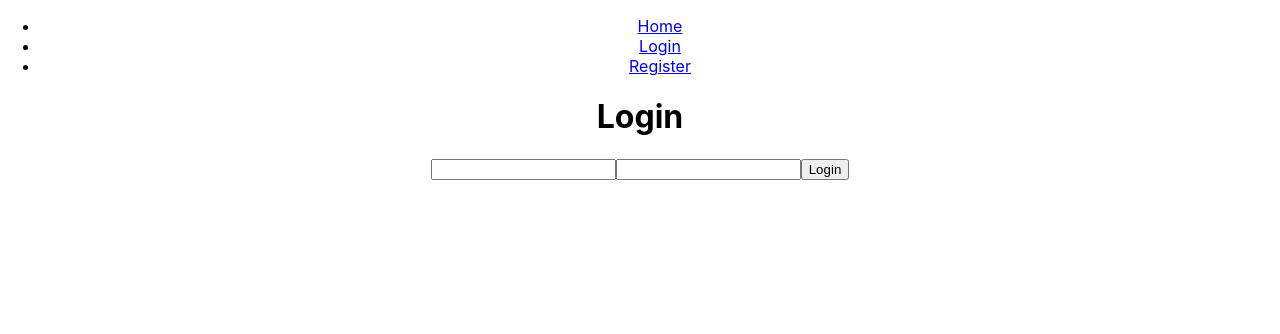
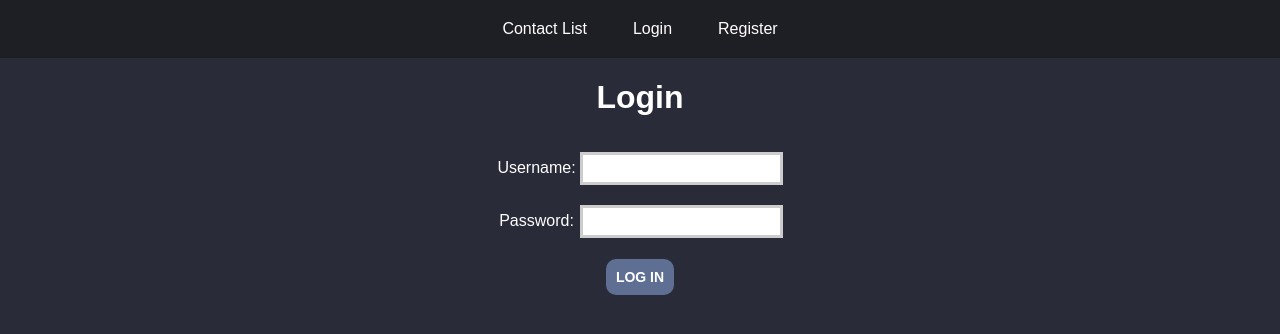
Before and after one commit to KatjaFrancic/Bloksi_contacts, a React (Create React App) app in the folder frontend/: page /login in a window 1280 px wide. Shown: the top 334 px of the page. Built offline with nearby package versions, Linux system fonts and the light colour scheme.

Commit message:
CSS and minor changes

```diff
--- a/frontend/package.json
+++ b/frontend/package.json
@@ -3,6 +3,7 @@
   "version": "0.1.0",
   "private": true,
   "dependencies": {
+    "@syncfusion/ej2-icons": "^20.4.48",
     "@testing-library/jest-dom": "^5.16.5",
     "@testing-library/react": "^13.4.0",
     "@testing-library/user-event": "^13.5.0",
--- a/frontend/src/components/App.css
+++ b/frontend/src/components/App.css
@@ -1,38 +1,116 @@
-.App {
+body {
+  background-color: #292c38;
+  color: #ffffff;
+  padding: 0px;
+  font-family: Arial;
   text-align: center;
 }
 
-.App-logo {
-  height: 40vmin;
-  pointer-events: none;
+ul li{
+  display: inline;
+  margin: 3px;
+  color:blue;
 }
 
-@media (prefers-reduced-motion: no-preference) {
-  .App-logo {
-    animation: App-logo-spin infinite 20s linear;
-  }
+li a {
+  display: block;
+  padding: 8px;
+  background-color: #1e1e25;
+  text-decoration: none;
+  color:#ffffff;
 }
 
-.App-header {
-  background-color: #282c34;
-  min-height: 100vh;
-  display: flex;
-  flex-direction: column;
-  align-items: center;
-  justify-content: center;
-  font-size: calc(10px + 2vmin);
-  color: white;
+li a:hover {
+  background-color: #292c38;
 }
 
-.App-link {
-  color: #61dafb;
+ul{
+  list-style:none;
+  margin:0;
+  padding:0;
+  text-align:center;
+  background-color: #1e1e25;
 }
 
-@keyframes App-logo-spin {
-  from {
-    transform: rotate(0deg);
-  }
-  to {
-    transform: rotate(360deg);
-  }
+ul a{
+  display:inline-block;
+  padding:20px;
 }
+
+button {
+  color: white;
+  border: none;
+  padding: 10px 10px;
+  font-size: 14px;
+  border-radius: 10px;
+  background-color: #5F6F94;
+  margin: 5px;
+  text-transform: uppercase;
+  font-weight: bold;
+  margin-top: 10px;
+}
+
+.btn-danger {
+  background-color:#CD5C5C;
+}
+
+table {
+  text-align: center;
+  display: inline-block;
+}
+
+.gg-mail,
+.gg-mail::after {
+    display: block;
+    box-sizing: border-box;
+    height: 14px;
+    border: 2px solid
+}
+.gg-mail {
+    overflow: hidden;
+    transform: scale(var(--ggs,1));
+    position: center;
+    width: 18px;
+    border-radius: 2px
+}
+.gg-mail::after {
+    content: "";
+    position: absolute;
+    border-radius: 3px;
+    width: 14px;
+    transform: rotate(-45deg);
+    bottom: 3px;
+    left: 0
+}
+
+.icon{
+  display:inline-block;
+  text-align: center;
+}
+
+@import url('https://css.gg/briefcase.css');
+
+h4, h3 {
+  margin-top: 5px;
+  margin-bottom: 5px;
+}
+
+h3 {
+  margin-top: 30px;;
+}
+
+input[type=username], input[type=password],input[type=updateContact] {
+  width: 100%;
+  padding: 6px 10px;
+  margin: 8px 0;
+  box-sizing: border-box;
+  border: 3px solid #ccc;
+  -webkit-transition: 0.5s;
+  transition: 0.5s;
+  outline: none;
+}
+
+input[type=username]:focus, input[type=password]:focus,
+input[type=updateContact]:focus {
+  border: 3px solid #555;
+}
--- a/frontend/src/components/App.js
+++ b/frontend/src/components/App.js
@@ -1,40 +1,66 @@
 import './App.css';
 import ContactsPage from '../pages/ContactsPage';
 import LoginPage from '../pages/LoginPage';
-import {BrowserRouter, Routes, Route, Link}from 'react-router-dom';
+import { BrowserRouter, Routes, Route, Link } from 'react-router-dom';
 import RequireAuth from './RequireAuth';
 import RegistrationPage from '../pages/RegistrationPage';
+import { useEffect } from 'react';
+import Logout from './Logout';
+import authStore from '../stores/authenticationStore';
 
 function App() {
 
+  useEffect(() => {
+    document.title = "Contacts"
+  }, []);
 
+  const store = authStore();
+
+  if (store.loggedIn === true) {
     return (
       <div className="App">
         <BrowserRouter>
           <ul>
             <li>
-          <Link to ="/">Home</Link>
+              <Link to="/">Contact List</Link>
+            </li>
+            <li><Logout /></li>
+          </ul>
+          <Routes>
+            <Route index element={<RequireAuth>
+              <ContactsPage />
+            </RequireAuth>} />
+          </Routes>
+        </BrowserRouter>
+      </div>)
+  }
+
+  else {
+    return (
+      <div className="App">
+        <BrowserRouter>
+          <ul>
+            <li>
+              <Link to="/">Contact List</Link>
             </li>
             <li>
-          <Link to ="/login">Login</Link>
+              <Link to="/login">Login</Link>
             </li>
             <li>
-          <Link to ="/register">Register</Link>
+              <Link to="/register">Register</Link>
             </li>
           </ul>
           <Routes>
-        <Route index element ={<RequireAuth>
+            <Route index element={<RequireAuth>
               <ContactsPage />
             </RequireAuth>} />
             <Route path='/login' element={<LoginPage />} />
             <Route path='/register' element={<RegistrationPage />} />
           </Routes>
         </BrowserRouter>
-
-
-
       </div>
     );
   }
+}
 
 export default App;
--- a/frontend/src/components/Contact.js
+++ b/frontend/src/components/Contact.js
@@ -1,23 +1,48 @@
 
 import contactsStore from "../stores/contactsStore";
 
-export default function Contact({contact}) {
+export default function Contact({ contact }) {
     const store =
-    contactsStore(store => {
-        return { deleteContact: store.deleteContact,
-            toggleUpdate: store.toggleUpdate
-        };
-    })
+        contactsStore(store => {
+            return {
+                deleteContact: store.deleteContact,
+                toggleUpdate: store.toggleUpdate
+            };
+        })
 
     return (
         <div key={contact._id}>
-            <h3>{contact.firstName}</h3>
-            <button onClick={() => store.deleteContact(contact._id)}>
-                Delete contact
-            </button>
-            <button onClick={() => store.toggleUpdate(contact)}>
+            <table>
+                <h3>{contact.firstName} {contact.lastName}</h3>
+                <h4>{contact.phoneNr}</h4>
+                <tr>
+                    <td>
+                        <div class='icon'>
+                            <i class='gg-mail'></i>
+                        </div>
+                    </td>
+                    <td>
+                        <label> {contact.mail} </label>
+                    </td>
+                </tr>
+                <tr>
+                    <td>
+                        <div class='icon'>
+                            <i class='gg-briefcase'></i>
+                        </div>                    </td>
+                    <td>
+                        <label> {contact.company} </label>
+                    </td>
+                </tr>
+            </table>
+
+            <div><button onClick={() => store.toggleUpdate(contact)}>
                 Update contact
             </button>
+                <button class="btn-danger" onClick={() => store.deleteContact(contact._id)}>
+                    Delete contact
+                </button>
+            </div>
         </div>
     )
 }
--- a/frontend/src/components/Contacts.js
+++ b/frontend/src/components/Contacts.js
@@ -5,7 +5,7 @@ export default function Contacts() {
     const store = contactsStore();
     return (
         <div>
-            <h2>Contacts: </h2>
+            <h2>My contacts</h2>
             {store.contacts &&
             store.contacts.map(contact => {
                 return (
--- a/frontend/src/components/LoginForm.js
+++ b/frontend/src/components/LoginForm.js
@@ -1,6 +1,6 @@
 import authStore from "../stores/authenticationStore";
 import React from 'react';
-import {useNavigate} from 'react-router-dom';
+import { useNavigate } from 'react-router-dom';
 
 export default function LoginForm() {
     const store = authStore();
@@ -16,17 +16,30 @@ export default function LoginForm() {
 
     return (
         <div>
-        <form onSubmit={handleLogin}>
-            <input onChange={store.updateLoginForm}
+            <table>
+                <td><form onSubmit={handleLogin}>
+                    <tr>
+                        <td><label>Username: </label></td>
+                        <td><input onChange={store.updateLoginForm}
                             value={store.loginForm.username}
                             type="username" name="username"
                         />
-            <input onChange={store.updateLoginForm}
+                        </td>
+                    </tr>
+                    <tr>
+                        <td>
+                            <label>Password: </label></td>
+                        <td><input onChange={store.updateLoginForm}
                             value={store.loginForm.password}
                             type="password" name="password"
                         />
-            <button type="submit">Login</button>
+                        </td>
+                    </tr>
+                    <button type="submit">Log in</button>
                 </form>
+                </td>
+            </table>
         </div>
+
     );
 }
--- a/frontend/src/components/Logout.js
+++ b/frontend/src/components/Logout.js
@@ -2,9 +2,9 @@ import authStore from "../stores/authenticationStore";
 
 export default function Logout() {
     const store = authStore();
-    return (
-        <div>
-            <button onClick={store.logout}>Log out</button>
-        </div>
-    );
+
+    if(store.loggedIn === true) {
+        return <button class="btn-danger" onClick={store.logout}>Log out</button>
+    }
+
 }
--- a/frontend/src/components/RegistrationForm.js
+++ b/frontend/src/components/RegistrationForm.js
@@ -11,17 +11,29 @@ export default function RegistrationForm() {
     }
     return (
         <div>
+            <table>
+                <td>
                     <form onSubmit={handleRegistration}>
-            <input onChange={store.updateRegistrationForm}
+                        <tr>
+                            <td><label>Username: </label></td>
+                            <td><input onChange={store.updateRegistrationForm}
                                 value={store.registrationForm.username}
                                 type="username" name="username"
                             />
-            <input onChange={store.updateRegistrationForm}
+                            </td>
+                        </tr>
+                        <tr>
+                            <td><label>Password: </label></td>
+                            <td><input onChange={store.updateRegistrationForm}
                                 value={store.registrationForm.password}
                                 type="password" name="password"
                             />
+                            </td>
+                        </tr>
                         <button type="submit">Register</button>
                     </form>
+                </td>
+            </table>
         </div>
     );
 }
--- a/frontend/src/pages/ContactsPage.js
+++ b/frontend/src/pages/ContactsPage.js
@@ -15,7 +15,6 @@ export default function ContactsPage() {
 
     return (
         <div>
-            <Logout />
             <Contacts />
             <UpdateForm/>
         </div>
--- a/frontend/src/pages/LoginPage.js
+++ b/frontend/src/pages/LoginPage.js
@@ -1,5 +1,4 @@
 import LoginForm from "../components/LoginForm";
-import UpdateForm from "../components/UpdateForm";
 
 export default function LoginPage() {
     return (
```
Also changed, not shown: frontend/src/components/UpdateForm.js (+48 -13 lines), 1 other file (tests, documents, lock files or other folders). Lines whose indentation alone changed are shown as unchanged.
